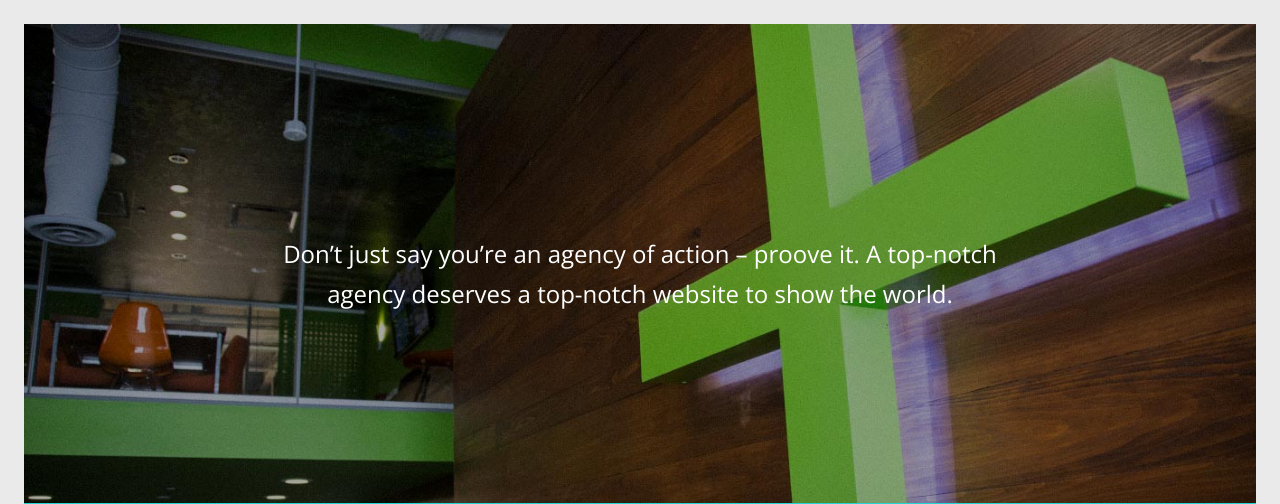
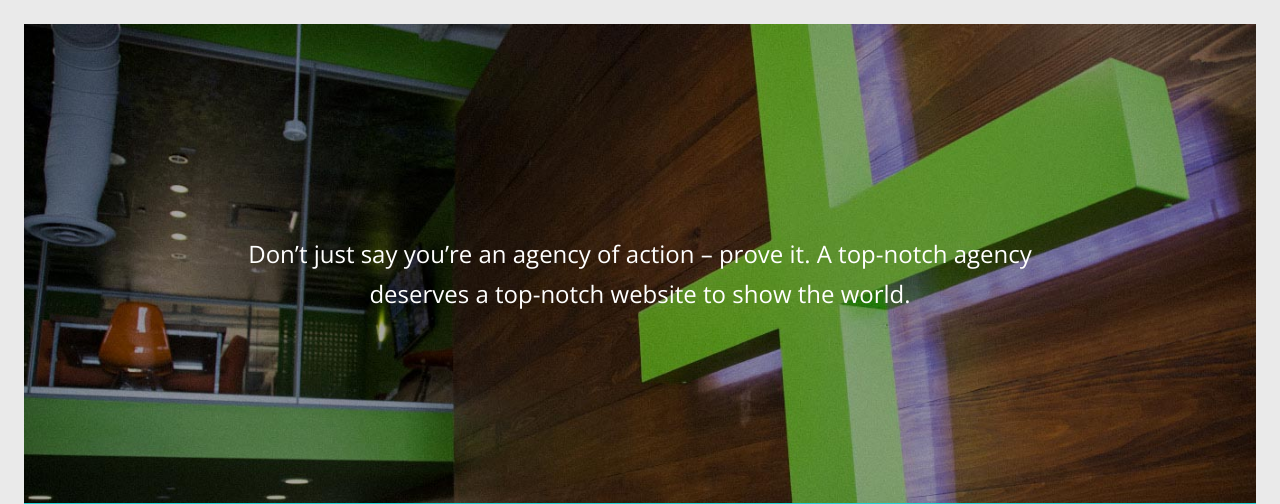
Before and after one commit to rspilhaus/ryanspilhaus-website, a PHP site: page /mbb in a window 1280 px wide. Shown: the top 504 px of the page. Run offline with PHP 8.4, Linux system fonts and the light colour scheme.

Commit message:
Spell good
prooooooooove

```diff
--- a/assets/css/components/_work-header.scss
+++ b/assets/css/components/_work-header.scss
@@ -89,6 +89,7 @@
 .work-header-emails {
 	background-image: url('../images/work/emails/work-header.jpg');
 }
+
 .work-header-side {
 	background-image: url('../images/work/side/work-header.jpg');
 }
--- a/mbb.php
+++ b/mbb.php
@@ -6,7 +6,7 @@
 <header class="work-header work-header-mbb">
 	<a href="/" class="work-header-logo logo"><?php echo file_get_contents("build/svg/logo.svg"); ?></a>
 	<div class="container">
-		<h2 class="work-header-text">Don&rsquo;t just say you&rsquo;re an agency of action &ndash; proove it. A top-notch agency deserves a top-notch website to show the&nbsp;world. </h2>
+		<h2 class="work-header-text">Don&rsquo;t just say you&rsquo;re an agency of action &ndash; prove it. A top-notch agency deserves a top-notch website to show the&nbsp;world. </h2>
 	</div><!--end .container-->
 </header><!--end .work-header-->
 
```
